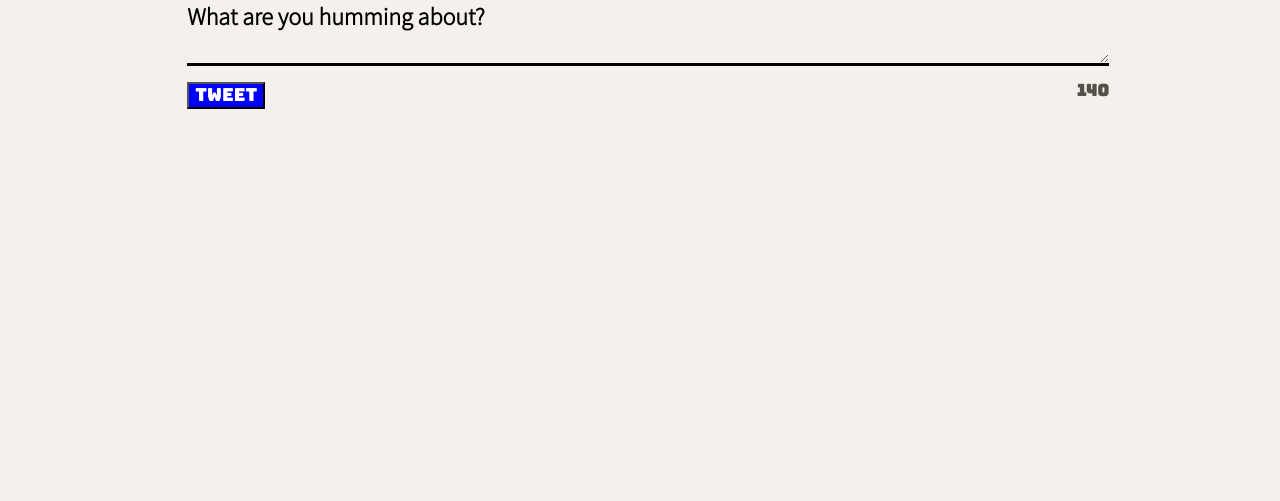
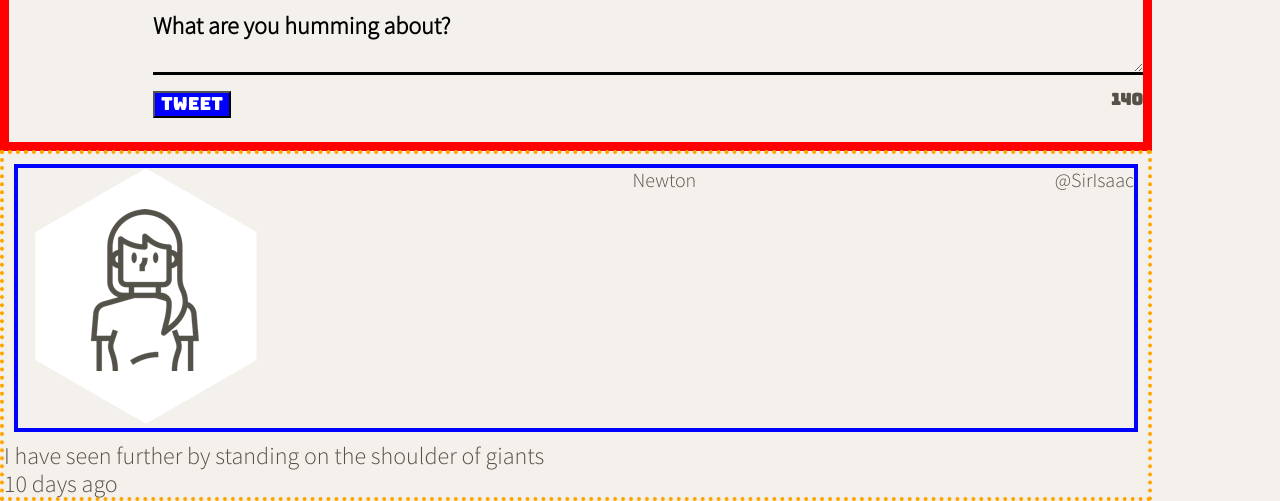
Before and after one commit to kb09/tweeter, a website: page public/index.html in a window 1280 px wide. Shown: the part 595-1096 px from the top of the page. Before the commit the page ends 800 px from the top, so only its background shows below. Drawn offline with nearby package versions, Linux system fonts and the light colour scheme.

Commit message:
testing Creating the tweets

```diff
--- a/public/index.html
+++ b/public/index.html
@@ -21,7 +21,7 @@
     <link rel="stylesheet" href="/styles/nav.css"    type="text/css" />
     <link rel="stylesheet" href="/styles/header.css" type="text/css" />
     <link rel="stylesheet" href="/styles/new-tweet.css" type="text/css" />
-    <link rel="stylesheet" href="/styles/new-tweet.css" type="text/css" />
+    <link rel="stylesheet" href="/styles/tweets.css" type="text/css" />
 
 
     <!-- External JS -->
@@ -50,12 +50,14 @@
       <div id="name">
           <h2><span>Kartik Bakshi</span></h2>
       </div>
-  </header>
+    </header>
 
     <!-- Page-specific (main) content here -->
     <!-- Add the Form to the page -->
     <main class="container">
+
       <section class="new-tweet">
+
         <h2 id="compose-text">Compose Tweet</h2>
 
         <form action="/tweets" method="post">
@@ -69,6 +71,30 @@
 
       </section>
 
+      <!-- section that will serve as a container for all the tweets -->
+
+      <section class = "all-tweets">
+        <article>
+
+          <header>
+            <div class="profile"><img src="/images/profile-hex.png"> </div>
+            <div class="username">Newton</div>
+            <div class="userid">@SirIsaac</div>
+          </header>
+
+          <main class='tweet-info'>
+            I have seen further by standing on the shoulder of giants
+          </main>
+
+          <footer>
+            <div class="timestamp">10 days ago</div>
+          </footer>
+
+        </article>
+
+      </section>
+      </div>
+
     </main>
   </body>
 </html>
--- a/public/styles/new-tweet.css
+++ b/public/styles/new-tweet.css
@@ -1,10 +1,14 @@
 
+.container{
+  border: 9px solid red;
+
+}
 .new-tweet {
   display: flex;
   flex-wrap: wrap;
   flex-direction: column;
   justify-content: center;
-  width: 80%;
+  width: 100%;
   margin-left: 6em;
   font-weight: bold;
   padding-bottom: 1em;
--- /dev/null
+++ b/public/styles/tweets.css
@@ -0,0 +1,34 @@
+
+.all-tweets{
+position: absolute;
+ border: 4px dotted orange;
+ align-items: center;
+ margin-top: 9em;
+ width: 90%;
+
+}
+
+.all-tweets header {
+  display: flex;
+
+ font-size: 20px;
+  margin: 0.5em;
+  display: flex;
+
+justify-content: space-between;
+  border: 4px solid blue;
+}
+
+ /* .all-tweets footer {
+  justify-content: space-between;
+   padding: 2px;
+  margin-top: 0.25em;
+  margin-bottom: 0.25em;
+  margin-left: 0.5em;
+  margin-right: 0.5em;
+  border-top: solid;
+  display: flex;
+
+  font-weight: 600;
+  border: 4px solid cornflowerblue;
+}  */
--- a/server/data-files/initial-tweets.json
+++ b/server/data-files/initial-tweets.json
@@ -8,7 +8,7 @@
     "content": {
       "text": "If I have seen further it is by standing on the shoulders of giants"
     },
-    "created_at": 1636935012629
+    "created_at": 1636945685761
   },
   {
     "user": {
@@ -19,6 +19,6 @@
     "content": {
       "text": "Je pense , donc je suis"
     },
-    "created_at": 1637021412629
+    "created_at": 1637032085761
   }
 ]
```
